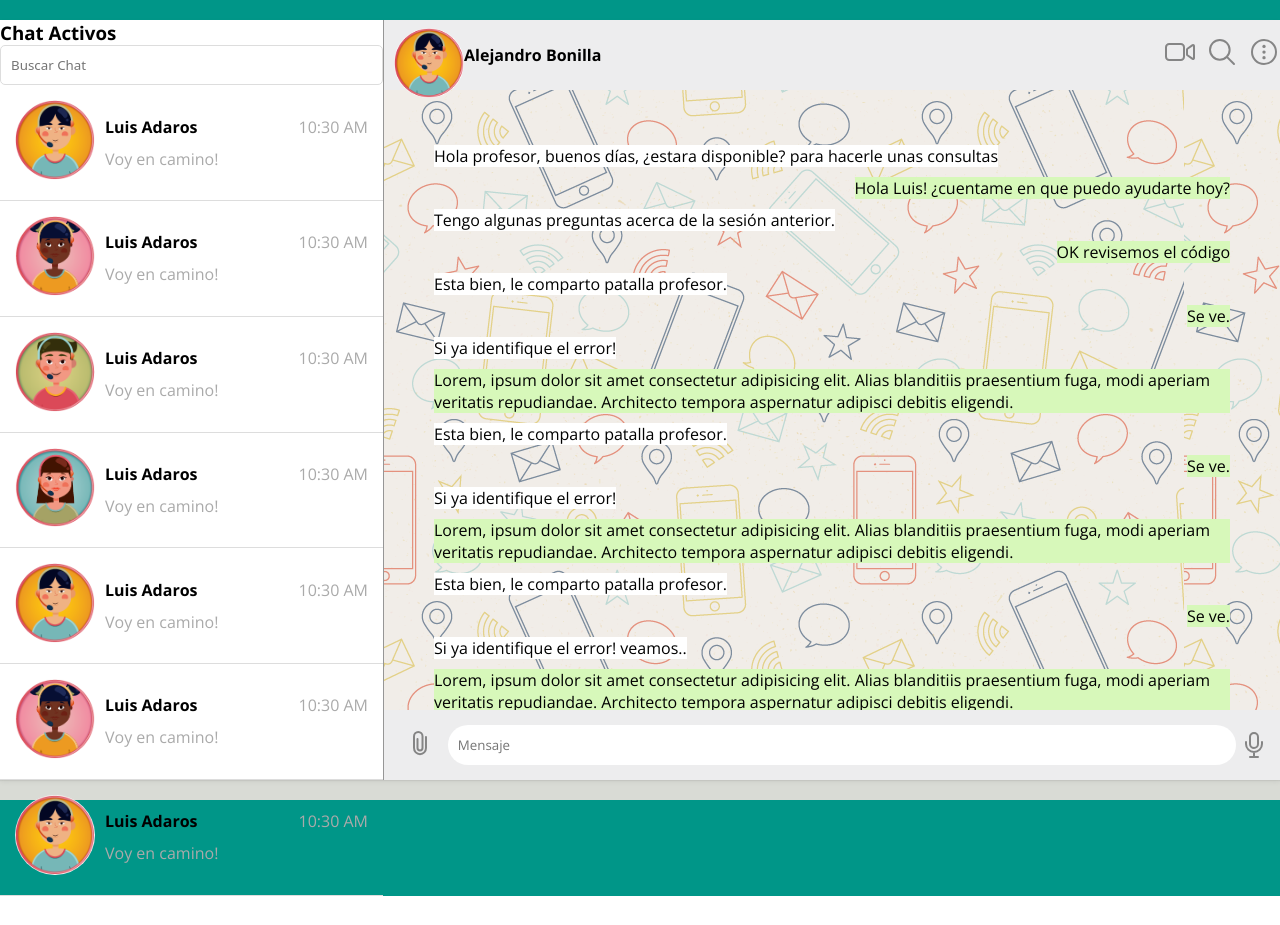
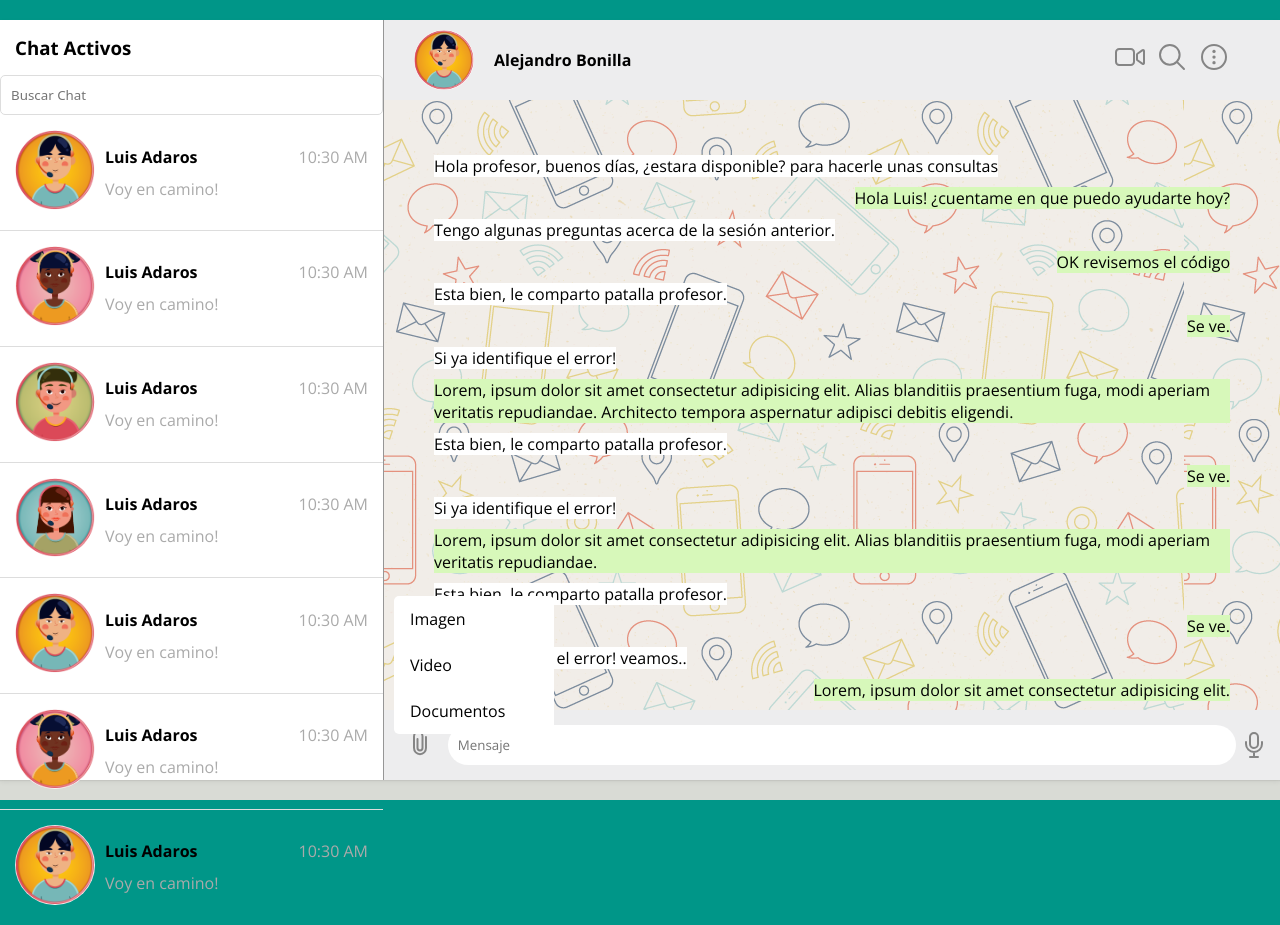
Before and after one commit to clauherediaz/chat, a plain HTML site: page index.html in a window 1280 px wide. Both pictures are taken after a click on the element 420 px from the left and 742 px from the top of the page. Before the commit the page ends 896 px from the top, so only its background shows below. Drawn offline with nearby package versions, Linux system fonts and the light colour scheme.

Commit message:
cambios js

```diff
--- a/assets/css/style.css
+++ b/assets/css/style.css
@@ -12,6 +12,10 @@ body {
     align-items: center;
     min-height: 100vh;
     background: linear-gradient(#009688 0%, #009688 130px, #d9dbd5 130px, #d9dbd5 100%);
+}
+
+h3 {
+    margin: 15px;
 }
 
 .container {
@@ -52,7 +56,7 @@ body {
 .header {
     position: relative;
     width: 100%;
-    height: 70px;
+    height: 80px;
     background-color: #ededee;
     display: flex;
     align-items: center;
@@ -64,20 +68,30 @@ body {
     display: flex;
     align-items: center;
     margin: 10px;
+    gap: 20px;
 }
 
 .profile {
     display: flex;
     align-items: center;
-    margin-top: 25px;
+    margin-top: 10px;
     margin-bottom: 10px;
+    margin-left: 20px;
 }
 
+.profile img {
+    border-radius: 50%;
+    max-width: 60px;
+}
+
+
+/*
 .profile-img {
     border-radius: 50%;
     max-width: 70px;
     min-width: 40px;
 }
+ */
 
 .name .time {
     display: flex;
@@ -88,6 +102,7 @@ body {
 .icons {
     display: flex;
     gap: 10px;
+    margin-right: 50px;
 }
 
 .icons li {
@@ -111,6 +126,10 @@ body {
     column-gap: 5px;
     padding: 15px;
     border-bottom: 1px solid #ddd;
+}
+
+.chat-contact__item:last-child {
+    border-bottom: none;
 }
 
 .chat-contact__img {
@@ -248,17 +267,43 @@ body {
 
 .dropdown-content {
     display: none;
+    position: absolute;
+    bottom: 40px;
+    background-color: #fff;
+    min-width: 160px;
+    border-radius: 5px;
+    z-index: 1;
+    /*  display: none;
     background-color: white;
     border: 1px solid #ddd;
     border-radius: 5px;
     left: 0;
     width: 100px;
+    */
 }
 
+.dropdown-content a {
+    color: black;
+    padding: 12px 16px;
+    text-decoration: none;
+    display: block;
+}
+
+.show {
+    display: block;
+}
+
+.hidden {
+    display: none;
+}
+
+
+/*
 .dropdown-content a {
     padding: 10px;
     text-decoration: none;
 }
+*/
 
 
 /* versión mobile */
@@ -281,8 +326,14 @@ body {
     }
     .dropdown-content {
         display: none;
-        position: static;
+        position: absolute;
         width: auto;
         border: none;
     }
+    .show {
+        display: block;
+    }
+    .hidden {
+        display: none;
+    }
 }
--- a/assets/js/script.js
+++ b/assets/js/script.js
@@ -1,8 +1,9 @@
-function toggleNav() {
-    const conversationList = document.querySelector('.attachment-dropdown');
-    if (conversationList.style.display === 'flex') {
-        conversationList.style.display = 'none';
-    } else {
-        conversationList.style.display = 'flex';
-    }
+document.getElementById('btnShow').addEventListener("click", clickear)
+
+function clickear() {
+
+    var attachmentDropdown = document.getElementById("contentShow");
+
+
+    attachmentDropdown.classList.toggle('show')
 }
--- a/index.html
+++ b/index.html
@@ -140,10 +140,13 @@
                 <div class="imgText">
 
                     <div class="profile">
-                        <img src="assets/img/avatar1.png" alt="Profile" class="profile-img">
+                        <img src="assets/img/avatar1.png" alt="Profile">
+                    </div>
 
+                    <div class="name">
+                        <h4>Alejandro Bonilla</h4>
                     </div>
-                    <h4>Alejandro Bonilla</h4>
+
                 </div>
                 <ul class="icons">
                     <li>
@@ -204,7 +207,7 @@
                 </div>
 
                 <div class="contentMessage__right">
-                    <p class="message sender">Lorem, ipsum dolor sit amet consectetur adipisicing elit. Alias blanditiis praesentium fuga, modi aperiam veritatis repudiandae. Architecto tempora aspernatur adipisci debitis eligendi.</p>
+                    <p class="message sender">Lorem, ipsum dolor sit amet consectetur adipisicing elit. Alias blanditiis praesentium fuga, modi aperiam veritatis repudiandae.</p>
                 </div>
 
                 <div class="contentMessage__left">
@@ -220,32 +223,26 @@
                 </div>
 
                 <div class="contentMessage__right">
-                    <p class="message sender">Lorem, ipsum dolor sit amet consectetur adipisicing elit. Alias blanditiis praesentium fuga, modi aperiam veritatis repudiandae. Architecto tempora aspernatur adipisci debitis eligendi.</p>
+                    <p class="message sender">Lorem, ipsum dolor sit amet consectetur adipisicing elit.</p>
+                </div>
+
             </div>
 
 
+            <div class="chatBox_input">
 
 
 
-            </div>
-            <!-- chatBox input
-                            <div class="chatBox_input">
-                                <ion-icon name="attach-outline"></ion-icon>
-                                <input type="text" placeholder="Mensaje">
-                                <ion-icon name="mic-outline"></ion-icon>
-                            </div>
-                            -->
-            <!-- Dropdown -->
-
-            <div class="chatBox_input">
                 <div class="attachment-dropdown">
-                    <ion-icon class="dropdown-toggle" name="attach-outline"></ion-icon>
-                    <div class="dropdown-content">
-                        <a href="#">Imagen</a>
-                        <a href="#">Video</a>
-                        <a href="#">Documentos</a>
+                    <ion-icon id=btnShow class="dropdown-toggle" name="attach-outline"></ion-icon>
+                    <div id="contentShow" class="dropdown-content">
+                        <a class="content" href="#">Imagen</a>
+                        <a class="content" href="#">Video</a>
+                        <a class="content" href="#">Documentos</a>
                     </div>
                 </div>
+
+
                 <input type="text" placeholder="Mensaje">
                 <ion-icon name="mic-outline"></ion-icon>
 
```
Lines whose indentation alone changed are shown as unchanged.
